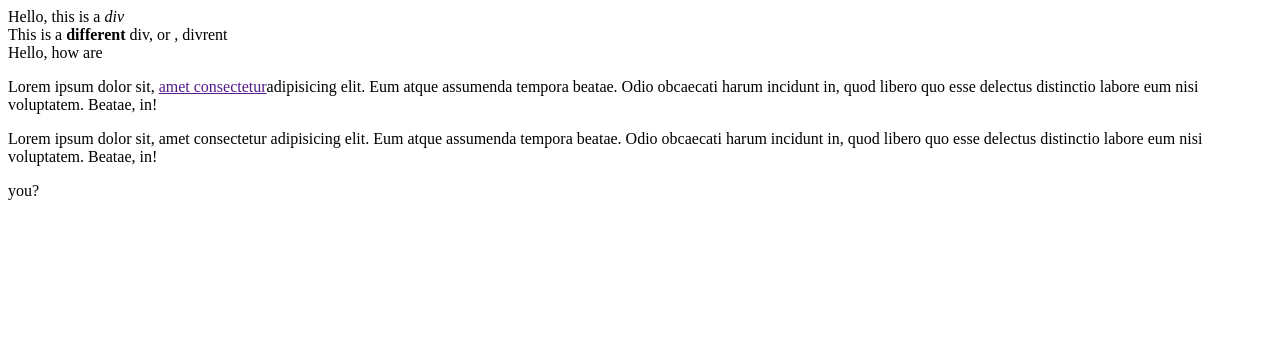
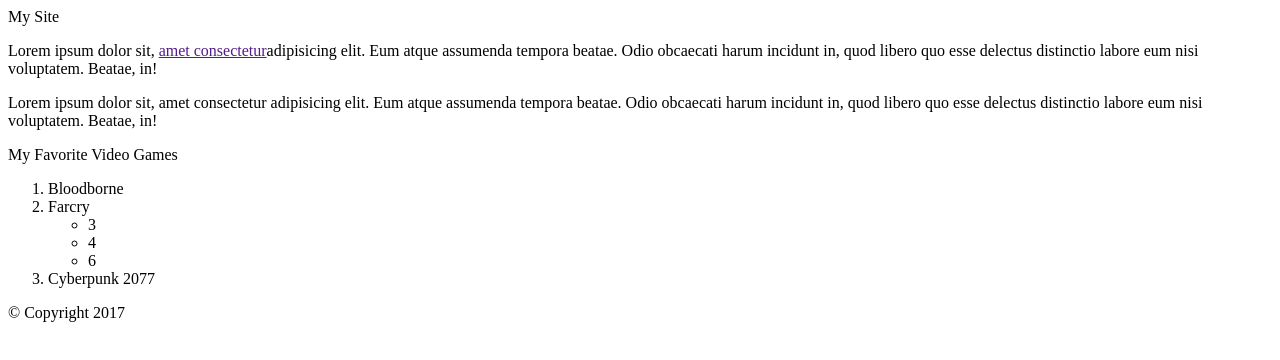
Before and after one commit to StevenChesney/The-Complete-Front-End-Web-Development-Course, a plain HTML site: page index.html in a window 1280 px wide. Drawn offline with Linux system fonts and the light colour scheme.

Commit message:
index.html

```diff
--- a/index.html
+++ b/index.html
@@ -7,17 +7,31 @@
     <title>My Title</title>
 </head>
 <body>
-   <div>Hello, this is a <i>div</i></div>
-   <div>This is a <b>different</b> div, or , divrent</div>
 
-   <span>Hello, how are</span>
+    <header height="100">My Site</header>
 
    <p>Lorem ipsum dolor sit, <a href=""> amet consectetur</a>adipisicing elit. Eum atque assumenda tempora beatae. Odio obcaecati harum incidunt in, quod libero quo esse delectus distinctio labore eum nisi voluptatem. Beatae, in!</p>
 
 
    <p>Lorem ipsum dolor sit, amet consectetur adipisicing elit. Eum atque assumenda tempora beatae. Odio obcaecati harum incidunt in, quod libero quo esse delectus distinctio labore eum nisi voluptatem. Beatae, in!</p>
 
-   <span>you?</span>
+
+   <div>My Favorite Video Games</div>
+    <ol>
+        <li>Bloodborne</li>
+        <li>Farcry
+            <ul>
+                <li>3</li>
+                <li>4</li>
+                <li>6</li>
+            </ul>
+        </li>
+        <li>Cyberpunk 2077 </li>
+    </ol>
+
+    <footer>&copy; Copyright 2017</footer>
+
+
 
 
 
```
